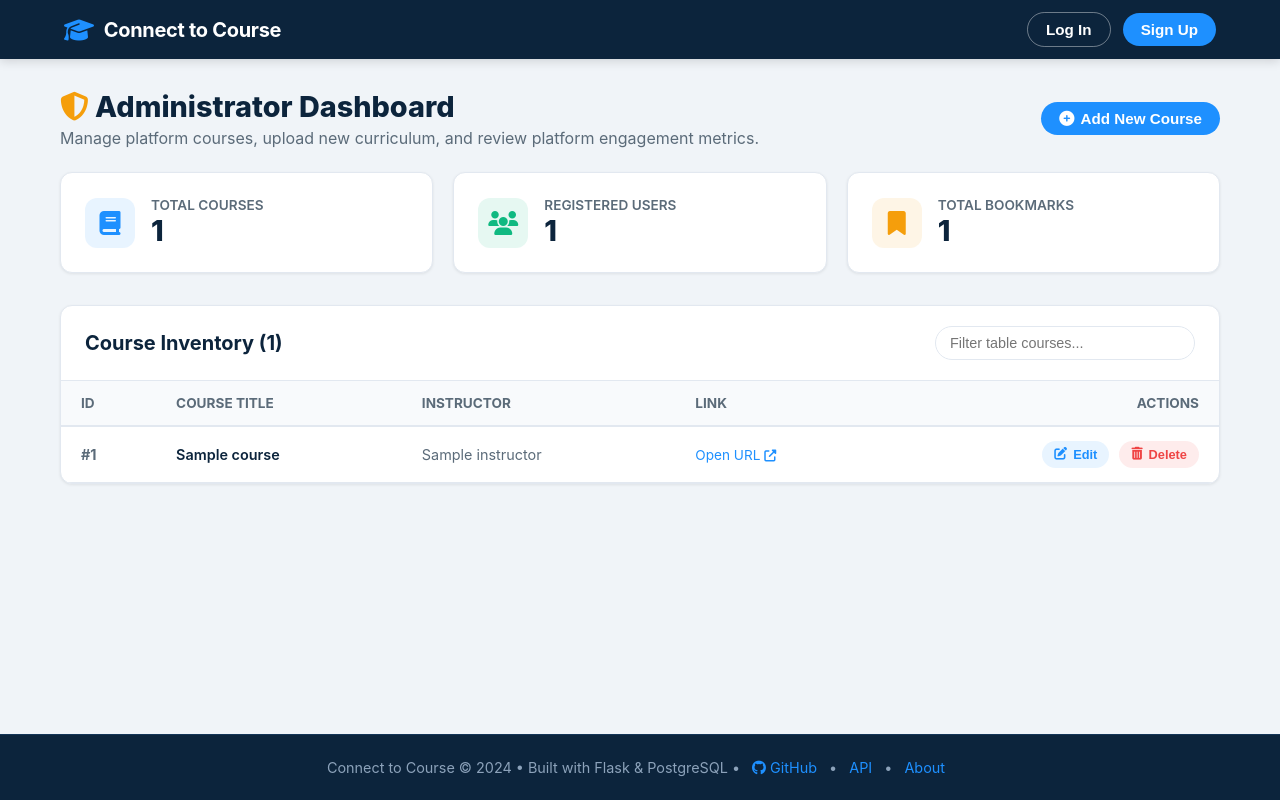
After one commit to Mubarak1A/Connect-TO-Course, a Flask app: template templates/admin.html in a window 1280 px wide. The commit adds this page. Run offline with Flask 3, Linux system fonts and the light colour scheme; the template is opened without the code that fills it: most values are stand-ins (such as "Sample title", 1, 10 or a date in 2020); parts of the project's set-up code (start-up, migrations or seed data) failed here and were passed over; some libraries are stand-ins or nearby versions.

Commit message:
feat(admin): create admin dashboard for course CRUD operations and system metrics

```diff
--- a/app.py
+++ b/app.py
@@ -1,5 +1,6 @@
 from flask import Flask, render_template, request, redirect, url_for, session, jsonify, flash
 from flask_wtf.csrf import CSRFProtect
+from functools import wraps
 import os
 
 try:
@@ -57,7 +58,10 @@ def index():
             user = database.check_user_login(username, password)
             if user:
                 session['user_id'] = user.id  # Store only user_id in session
+                session['is_admin'] = bool(user.is_admin)
                 flash('Login Successful!', 'login')
+                if user.is_admin:
+                    return redirect(url_for('admin_dashboard'))
                 return redirect(url_for('userpage'))
             else:
                 flash("Invalid Login Details!", "failure")
@@ -167,6 +171,81 @@ def delete():
     )
 
 
+def admin_required(f):
+    @wraps(f)
+    def decorated_function(*args, **kwargs):
+        user_id = session.get('user_id')
+        if not user_id:
+            flash("Please log in as an administrator to access the admin panel.", "warning")
+            return redirect(url_for('index'))
+        user = database.get_user(user_id)
+        if not user or not user.is_admin:
+            flash("Access denied. Administrator privileges required.", "failure")
+            return redirect(url_for('index'))
+        return f(*args, **kwargs)
+    return decorated_function
+
+
+@app.route('/admin')
+@admin_required
+def admin_dashboard():
+    """Admin dashboard — course management and analytics"""
+    courses = database.load_courses()
+    stats = database.get_system_stats()
+    user = database.get_user(session['user_id'])
+    return render_template(
+        'admin.html',
+        courses=courses,
+        stats=stats,
+        username=user.username
+    )
+
+
+@app.route('/admin/course/add', methods=['POST'])
+@admin_required
+def admin_add_course():
+    """Admin endpoint: Add a new course"""
+    title = request.form.get('title')
+    url = request.form.get('url')
+    instructor = request.form.get('instructor')
+
+    if not title or not url or not instructor:
+        flash("All fields (title, url, instructor) are required.", "failure")
+        return redirect(url_for('admin_dashboard'))
+
+    database.add_course(title, url, instructor)
+    flash(f"Course '{title}' successfully added!", "signup")
+    return redirect(url_for('admin_dashboard'))
+
+
+@app.route('/admin/course/edit/<int:course_id>', methods=['POST'])
+@admin_required
+def admin_edit_course(course_id):
+    """Admin endpoint: Update an existing course"""
+    title = request.form.get('title')
+    url = request.form.get('url')
+    instructor = request.form.get('instructor')
+
+    updated = database.update_course(course_id, title, url, instructor)
+    if updated:
+        flash(f"Course '{title}' updated successfully!", "login")
+    else:
+        flash("Course not found or update failed.", "failure")
+    return redirect(url_for('admin_dashboard'))
+
+
+@app.route('/admin/course/delete/<int:course_id>', methods=['POST'])
+@admin_required
+def admin_delete_course(course_id):
+    """Admin endpoint: Delete a course"""
+    success = database.delete_course(course_id)
+    if success:
+        flash("Course deleted successfully.", "warning")
+    else:
+        flash("Failed to delete course.", "failure")
+    return redirect(url_for('admin_dashboard'))
+
+
 @app.route('/health', methods=['GET'])
 def health():
     """Health check endpoint for Render and uptime monitoring"""
--- /dev/null
+++ b/templates/admin.html
@@ -0,0 +1,195 @@
+{% extends "base.html" %}
+
+{% block title %}Admin Dashboard — Connect to Course{% endblock %}
+
+{% block content %}
+<div style="margin-bottom: 24px; display:flex; justify-content:space-between; align-items:center; flex-wrap:wrap; gap:16px;">
+  <div>
+    <h1 style="font-size: 1.8rem; color: var(--dark-bg); font-weight: 800;">
+      <i class="fas fa-shield-alt" style="color: #F59E0B;"></i> Administrator Dashboard
+    </h1>
+    <p style="color: var(--text-muted); margin-top: 4px;">
+      Manage platform courses, upload new curriculum, and review platform engagement metrics.
+    </p>
+  </div>
+  <button class="btn btn-primary" onclick="openModal('add-course-modal')">
+    <i class="fas fa-plus-circle"></i> Add New Course
+  </button>
+</div>
+
+<!-- Metrics Overview -->
+<div style="display: grid; grid-template-columns: repeat(auto-fit, minmax(220px, 1fr)); gap: 20px; margin-bottom: 32px;">
+  <div style="background: white; padding: 24px; border-radius: var(--radius); border: 1px solid var(--border-color); box-shadow: var(--shadow-sm); display: flex; align-items: center; gap: 16px;">
+    <div style="width: 50px; height: 50px; border-radius: 12px; background: rgba(30,144,255,0.1); display:flex; align-items:center; justify-content:center; color: var(--primary); font-size: 1.5rem;">
+      <i class="fas fa-book"></i>
+    </div>
+    <div>
+      <div style="font-size: 0.85rem; color: var(--text-muted); font-weight: 600; text-transform: uppercase;">Total Courses</div>
+      <div style="font-size: 1.8rem; font-weight: 800; color: var(--dark-bg);">{{ stats.total_courses }}</div>
+    </div>
+  </div>
+
+  <div style="background: white; padding: 24px; border-radius: var(--radius); border: 1px solid var(--border-color); box-shadow: var(--shadow-sm); display: flex; align-items: center; gap: 16px;">
+    <div style="width: 50px; height: 50px; border-radius: 12px; background: rgba(16,185,129,0.1); display:flex; align-items:center; justify-content:center; color: var(--success); font-size: 1.5rem;">
+      <i class="fas fa-users"></i>
+    </div>
+    <div>
+      <div style="font-size: 0.85rem; color: var(--text-muted); font-weight: 600; text-transform: uppercase;">Registered Users</div>
+      <div style="font-size: 1.8rem; font-weight: 800; color: var(--dark-bg);">{{ stats.total_users }}</div>
+    </div>
+  </div>
+
+  <div style="background: white; padding: 24px; border-radius: var(--radius); border: 1px solid var(--border-color); box-shadow: var(--shadow-sm); display: flex; align-items: center; gap: 16px;">
+    <div style="width: 50px; height: 50px; border-radius: 12px; background: rgba(245,158,11,0.1); display:flex; align-items:center; justify-content:center; color: var(--warning); font-size: 1.5rem;">
+      <i class="fas fa-bookmark"></i>
+    </div>
+    <div>
+      <div style="font-size: 0.85rem; color: var(--text-muted); font-weight: 600; text-transform: uppercase;">Total Bookmarks</div>
+      <div style="font-size: 1.8rem; font-weight: 800; color: var(--dark-bg);">{{ stats.total_bookmarks }}</div>
+    </div>
+  </div>
+</div>
+
+<!-- Courses Management Section -->
+<section style="background: white; border-radius: var(--radius); border: 1px solid var(--border-color); box-shadow: var(--shadow-sm); overflow: hidden;">
+  <div style="padding: 20px 24px; border-bottom: 1px solid var(--border-color); display:flex; justify-content:space-between; align-items:center; flex-wrap:wrap; gap:12px;">
+    <h2 style="font-size: 1.25rem; font-weight: 700; color: var(--dark-bg);">
+      Course Inventory ({{ courses|length }})
+    </h2>
+    <input
+      type="text"
+      placeholder="Filter table courses..."
+      id="admin-filter-input"
+      style="padding: 8px 14px; border: 1.5px solid var(--border-color); border-radius: 20px; font-size: 0.9rem; outline: none; width: 260px;"
+      onkeyup="filterAdminTable(this.value)"
+    >
+  </div>
+
+  <div style="overflow-x: auto;">
+    <table style="width: 100%; border-collapse: collapse; text-align: left;" id="admin-courses-table">
+      <thead>
+        <tr style="background: #F8FAFC; border-bottom: 2px solid var(--border-color); font-size: 0.85rem; color: var(--text-muted); text-transform: uppercase;">
+          <th style="padding: 14px 20px;">ID</th>
+          <th style="padding: 14px 20px;">Course Title</th>
+          <th style="padding: 14px 20px;">Instructor</th>
+          <th style="padding: 14px 20px;">Link</th>
+          <th style="padding: 14px 20px; text-align: right;">Actions</th>
+        </tr>
+      </thead>
+      <tbody>
+        {% for course in courses %}
+          <tr style="border-bottom: 1px solid var(--border-color); font-size: 0.9rem; transition: background 0.15s;" class="admin-table-row">
+            <td style="padding: 14px 20px; color: var(--text-muted); font-weight: bold;">#{{ course.id }}</td>
+            <td style="padding: 14px 20px; font-weight: 600; color: var(--dark-bg); max-width: 320px;">
+              {{ course.title }}
+            </td>
+            <td style="padding: 14px 20px; color: var(--text-muted);">{{ course.instructor }}</td>
+            <td style="padding: 14px 20px;">
+              <a href="{{ course.url }}" target="_blank" style="color: var(--primary); text-decoration: none; font-size: 0.85rem;">
+                Open URL <i class="fas fa-external-link-alt" style="font-size: 0.75rem;"></i>
+              </a>
+            </td>
+            <td style="padding: 14px 20px; text-align: right; white-space: nowrap;">
+              <button
+                class="btn"
+                style="padding: 6px 12px; font-size: 0.8rem; background: rgba(30,144,255,0.1); color: var(--primary); margin-right: 6px;"
+                onclick="openEditModal('{{ course.id }}', '{{ course.title|replace('\'', '\\\'')|e }}', '{{ course.instructor|replace('\'', '\\\'')|e }}', '{{ course.url|replace('\'', '\\\'')|e }}')"
+              >
+                <i class="fas fa-edit"></i> Edit
+              </button>
+
+              <form action="{{ url_for('admin_delete_course', course_id=course.id) }}" method="POST" style="display:inline;" onsubmit="return confirm('Are you sure you want to delete this course?');">
+                <input type="hidden" name="csrf_token" value="{{ csrf_token() }}">
+                <button type="submit" class="btn" style="padding: 6px 12px; font-size: 0.8rem; background: rgba(239,68,68,0.1); color: var(--danger);">
+                  <i class="fas fa-trash-alt"></i> Delete
+                </button>
+              </form>
+            </td>
+          </tr>
+        {% endfor %}
+      </tbody>
+    </table>
+  </div>
+</section>
+
+<!-- Add Course Modal -->
+<div id="add-course-modal" class="modal-overlay">
+  <div class="modal-card">
+    <div class="modal-header">
+      <h2>Add New Course</h2>
+      <button class="modal-close" onclick="closeModal('add-course-modal')">&times;</button>
+    </div>
+    <div class="modal-body">
+      <form action="{{ url_for('admin_add_course') }}" method="POST">
+        <input type="hidden" name="csrf_token" value="{{ csrf_token() }}">
+        <div class="form-group">
+          <label for="new-course-title">Course Title</label>
+          <input type="text" class="form-control" id="new-course-title" name="title" placeholder="e.g. Full-Stack Web Development" required>
+        </div>
+        <div class="form-group">
+          <label for="new-course-instructor">Instructor Name</label>
+          <input type="text" class="form-control" id="new-course-instructor" name="instructor" placeholder="e.g. Angela Yu" required>
+        </div>
+        <div class="form-group">
+          <label for="new-course-url">Course URL</label>
+          <input type="url" class="form-control" id="new-course-url" name="url" placeholder="https://www.udemy.com/course/..." required>
+        </div>
+        <button type="submit" class="form-btn-submit">
+          <i class="fas fa-plus-circle"></i> Save Course
+        </button>
+      </form>
+    </div>
+  </div>
+</div>
+
+<!-- Edit Course Modal -->
+<div id="edit-course-modal" class="modal-overlay">
+  <div class="modal-card">
+    <div class="modal-header">
+      <h2>Edit Course Details</h2>
+      <button class="modal-close" onclick="closeModal('edit-course-modal')">&times;</button>
+    </div>
+    <div class="modal-body">
+      <form id="edit-course-form" action="" method="POST">
+        <input type="hidden" name="csrf_token" value="{{ csrf_token() }}">
+        <div class="form-group">
+          <label for="edit-course-title">Course Title</label>
+          <input type="text" class="form-control" id="edit-course-title" name="title" required>
+        </div>
+        <div class="form-group">
+          <label for="edit-course-instructor">Instructor Name</label>
+          <input type="text" class="form-control" id="edit-course-instructor" name="instructor" required>
+        </div>
+        <div class="form-group">
+          <label for="edit-course-url">Course URL</label>
+          <input type="url" class="form-control" id="edit-course-url" name="url" required>
+        </div>
+        <button type="submit" class="form-btn-submit" style="background-color: var(--success);">
+          <i class="fas fa-save"></i> Update Course
+        </button>
+      </form>
+    </div>
+  </div>
+</div>
+{% endblock %}
+
+{% block scripts %}
+<script>
+function filterAdminTable(query) {
+  const filter = query.toLowerCase();
+  const rows = document.querySelectorAll('.admin-table-row');
+  rows.forEach(row => {
+    const text = row.innerText.toLowerCase();
+    row.style.display = text.includes(filter) ? '' : 'none';
+  });
+}
+
+function openEditModal(id, title, instructor, url) {
+  document.getElementById('edit-course-form').action = '/admin/course/edit/' + id;
+  document.getElementById('edit-course-title').value = title;
+  document.getElementById('edit-course-instructor').value = instructor;
+  document.getElementById('edit-course-url').value = url;
+  openModal('edit-course-modal');
+}
+</script>
+{% endblock %}
--- a/templates/base.html
+++ b/templates/base.html
@@ -23,6 +23,12 @@
 
       <div class="nav-actions">
         {% if session.get('user_id') %}
+          {% if session.get('is_admin') %}
+            <a href="{{ url_for('admin_dashboard') }}" class="btn btn-outline" style="border-color: #F59E0B; color: #F59E0B;">
+              <i class="fas fa-shield-alt"></i>
+              <span>Admin Panel</span>
+            </a>
+          {% endif %}
           <button class="btn btn-bookmark-toggle" id="toggle-bookmarks-btn" onclick="toggleDrawer()">
             <i class="fas fa-bookmark"></i>
             <span>Bookmarks</span>
```
Also changed, not shown: database.py (+86 -3 lines).
